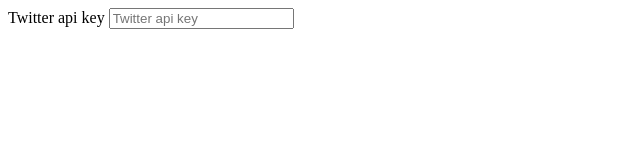
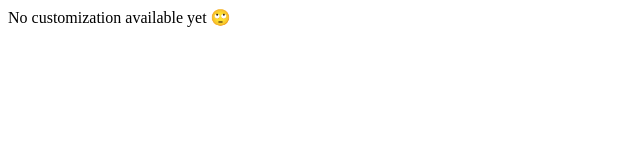
Before and after one commit to raza6/BrutalJukebox, a browser extension: page extension/options.html in a window 1280 px wide. Shown: the whole page, without its empty margins (0-640 px from the left). Drawn offline with Linux system fonts and the light colour scheme.

Commit message:
Remove options

```diff
--- a/extension/options.html
+++ b/extension/options.html
@@ -7,7 +7,11 @@
 		<script src="options.js"></script>
     </head>
     <body>
-        <label for="apikey">Twitter api key</label>
-        <input type="text" placeholder="Twitter api key" name="apikey" id="apikey"></input>
+        <span>No customization available yet 🙄</span>
+        <!-- NOT USED ---- API KEY PASSED BY JSON FILE -->
+        <!--
+            <label for="apikey">Twitter api key</label>
+            <input type="text" placeholder="Twitter api key" name="apikey" id="apikey"></input>
+        -->
     </body>
 </html>
--- a/extension/options.js
+++ b/extension/options.js
@@ -1,8 +1,11 @@
 /* eslint-disable no-undef */
 window.onload = () => {
+  /* NOT USED ---- API KEY PASSED BY JSON FILE */
+  /*
   const ipt = document.getElementById('apikey');
   ipt.addEventListener('blur', () => {
     // eslint-disable-next-line quote-props
     chrome.storage.local.set({ 'twitterAPIKey': ipt.value });
   });
+  */
 };
```
Also changed, not shown: extension/manifest.json.
